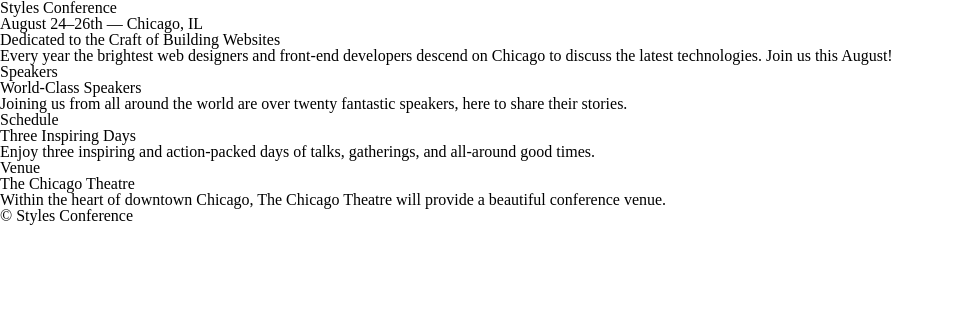
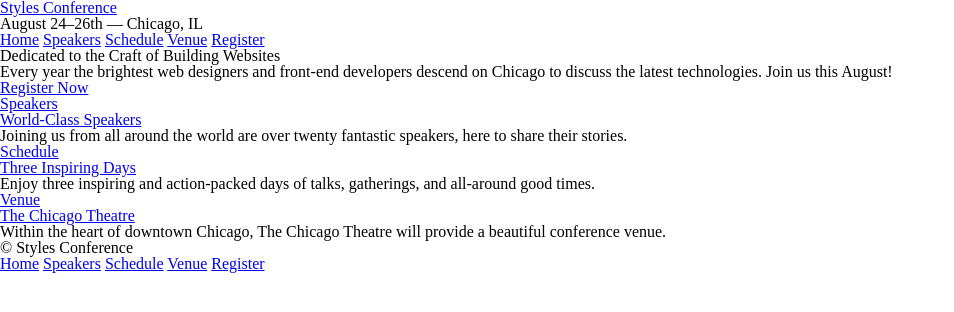
Before and after one commit to JeremyWallace1/html, a plain HTML site: page styles-conference/index.html in a window 1280 px wide. Shown: the whole page, without its empty margins (0-954 px from the left). Drawn offline with Linux system fonts and the light colour scheme.

Commit message:
additional content as well as formatting add to index.html for the styles conference

```diff
--- a/styles-conference/index.html
+++ b/styles-conference/index.html
@@ -7,30 +7,46 @@
   </head>
   <body>
     <header>
-      <h1>Styles Conference</h1>
+      <h1>
+        <a href="index.html">Styles Conference</a>
+      </h1>
       <h3>August 24&ndash;26th &mdash; Chicago, IL</h3>
+      <nav>
+        <a href="index.html">Home</a>
+        <a href="speakers.html">Speakers</a>
+        <a href="schedule.html">Schedule</a>
+        <a href="venue.html">Venue</a>
+        <a href="register.html">Register</a>
+      </nav>
     </header>
     <section>
       <h2>Dedicated to the Craft of Building Websites</h2>
       <p>Every year the brightest web designers and front-end developers descend on Chicago to discuss the latest technologies. Join us this August!</p>
+      <a href="register.html">Register Now</a>
     </section>
     <section>
 
       <section>
+        <a href="speakers.html">
           <h5>Speakers</h5>
           <h3>World-Class Speakers</h3>
+        </a>
         <p>Joining us from all around the world are over twenty fantastic speakers, here to share their stories.</p>
       </section>
 
       <section>
+        <a href="speakers.html">
           <h5>Schedule</h5>
           <h3>Three Inspiring Days</h3>
+        </a>
         <p>Enjoy three inspiring and action-packed days of talks, gatherings, and all-around good times.</p>
       </section>
 
       <section>
+        <a href="speakers.html">
           <h5>Venue</h5>
           <h3>The Chicago Theatre</h3>
+        </a>
         <p>Within the heart of downtown Chicago, The Chicago Theatre will provide a beautiful conference venue.</p>
       </section>
 
@@ -38,6 +54,13 @@
 
     <footer>
       <small>&copy; Styles Conference</small>
+      <nav>
+        <a href="index.html">Home</a>
+        <a href="speakers.html">Speakers</a>
+        <a href="schedule.html">Schedule</a>
+        <a href="venue.html">Venue</a>
+        <a href="register.html">Register</a>
+      </nav>
     </footer>
   </body>
 </html>
```
Lines whose indentation alone changed are shown as unchanged.
